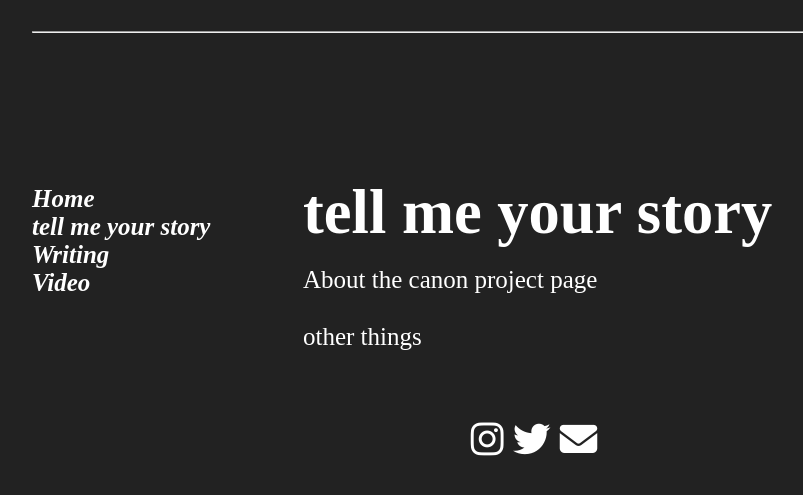
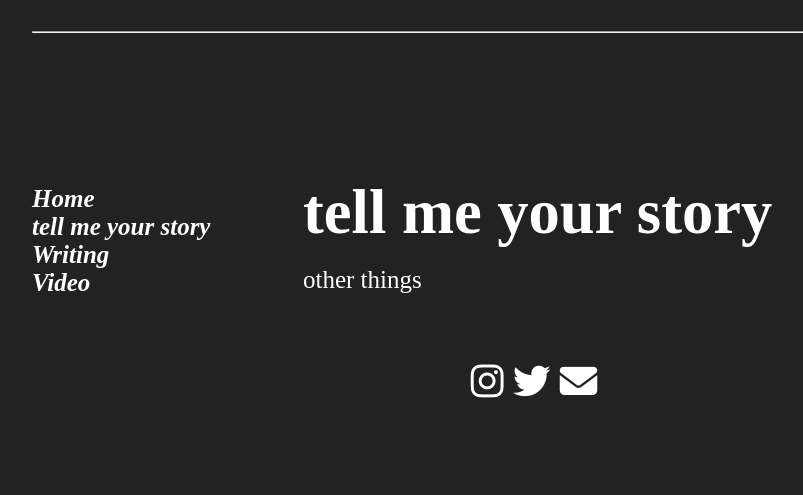
Before and after one commit to lewzsh/rah, a Jekyll site: the page built from docs/yourstory.markdown, in a window 1280 px wide. Shown: the top 495 px of the page, without its empty margins (106-909 px from the left). Built offline with Jekyll 4.4.1, drawn with Linux system fonts in a browser that asks for light colours; nearby versions of some CDN libraries; some web fonts are replaced.

Commit message:
Update yourstory.markdown

```diff
--- a/docs/yourstory.markdown
+++ b/docs/yourstory.markdown
@@ -3,6 +3,5 @@ layout: default
 title: tell me your story
 ---
 
-About the canon project page
 
 other things
```
